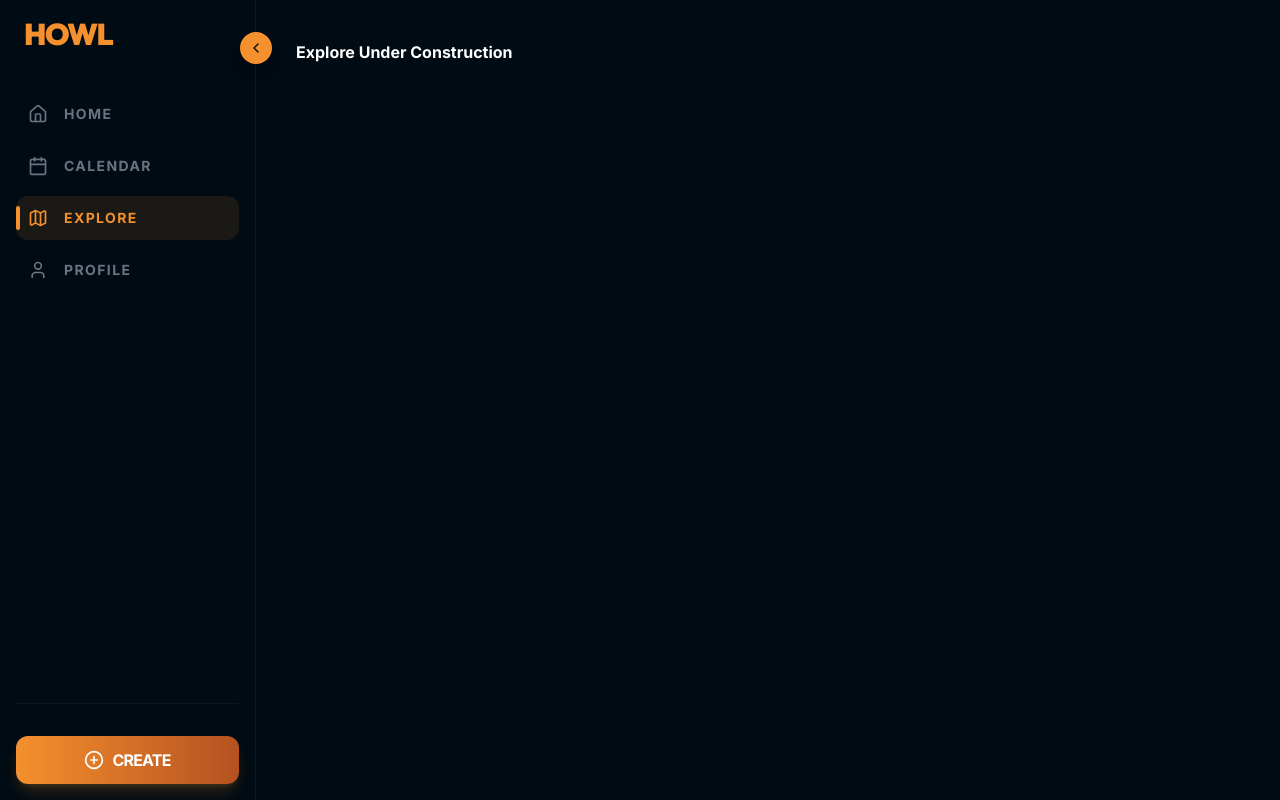
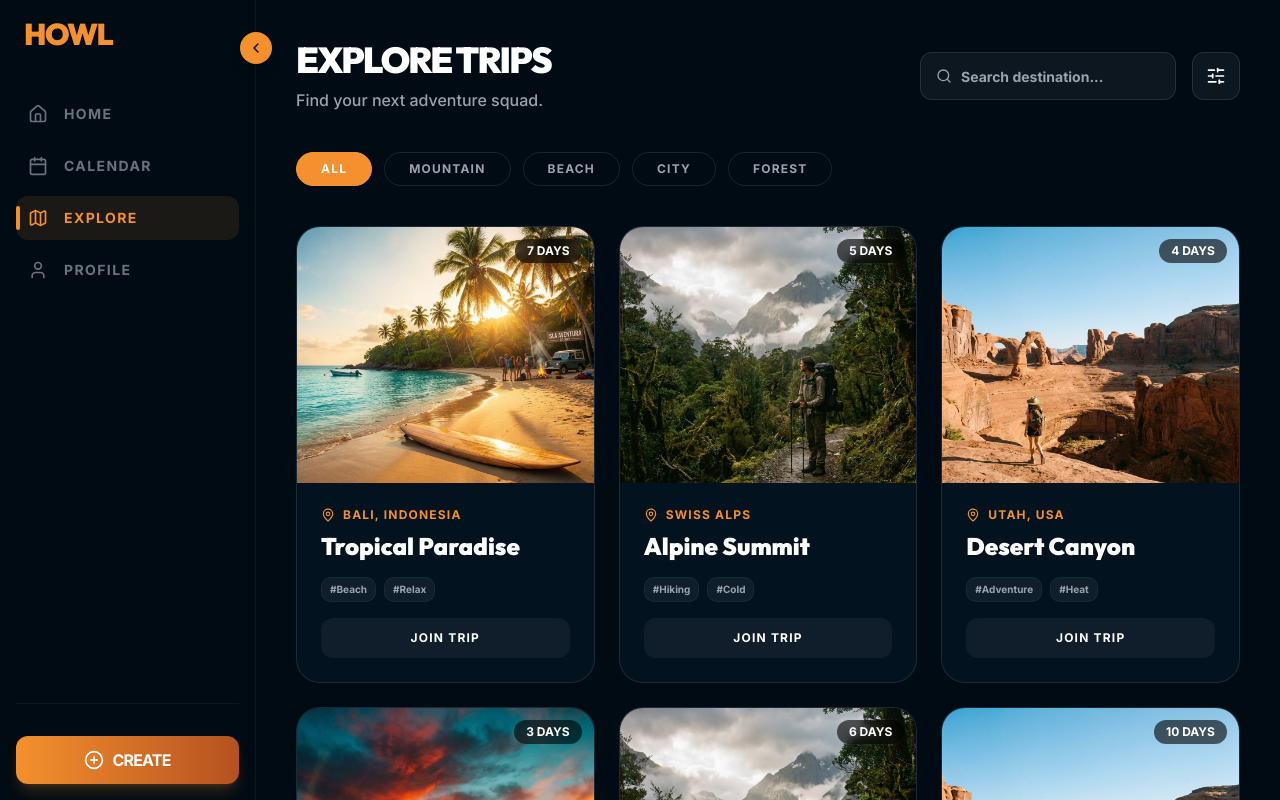
Before and after one commit to puffball0/Howl, a React app in the folder frontend/: page /explore in a window 1280 px wide. Built offline with nearby package versions, Linux system fonts and the light colour scheme; the HTML template or start-up script is replaced by a standard one.

Commit message:
Update files

```diff
--- a/frontend/src/App.tsx
+++ b/frontend/src/App.tsx
@@ -9,6 +9,7 @@ import { cn } from "./lib/utils";
 
 import MainLayout from "./layouts/MainLayout";
 import Home from "./pages/Home";
+import Explore from "./pages/Explore";
 
 function App() {
   const [loading, setLoading] = useState(true);
@@ -41,7 +42,7 @@ function App() {
             <Route path="/home" element={<Home />} />
             {/* Future routes will go here */}
             <Route path="/calendar" element={<div className="p-10 font-black">Calendar Under Construction</div>} />
-            <Route path="/explore" element={<div className="p-10 font-black">Explore Under Construction</div>} />
+            <Route path="/explore" element={<Explore />} />
             <Route path="/profile" element={<div className="p-10 font-black">Profile Under Construction</div>} />
           </Route>
 
--- /dev/null
+++ b/frontend/src/pages/Explore.tsx
@@ -0,0 +1,181 @@
+import { motion } from "framer-motion";
+import { Search, MapPin, SlidersHorizontal, Plus } from "lucide-react";
+import { useState } from "react";
+
+// Expanded Mock Data
+const allTrips = [
+    {
+        id: 1,
+        title: "Tropical Paradise",
+        location: "Bali, Indonesia",
+        duration: "7 Days",
+        image: "/images/trip-beach.png",
+        tags: ["Beach", "Relax"],
+    },
+    {
+        id: 2,
+        title: "Alpine Summit",
+        location: "Swiss Alps",
+        duration: "5 Days",
+        image: "/images/trip-mountain.png",
+        tags: ["Hiking", "Cold"],
+    },
+    {
+        id: 3,
+        title: "Desert Canyon",
+        location: "Utah, USA",
+        duration: "4 Days",
+        image: "/images/trip-desert.png",
+        tags: ["Adventure", "Heat"],
+    },
+    {
+        id: 4,
+        title: "Mystic Forest",
+        location: "Oregon, USA",
+        duration: "3 Days",
+        image: "/images/hero-sunset.png",
+        tags: ["Nature", "Camping"],
+    },
+    {
+        id: 5,
+        title: "Northern Lights",
+        location: "Reykjavik, Iceland",
+        duration: "6 Days",
+        image: "/images/trip-mountain.png", // Reusing for demo
+        tags: ["Cold", "Nature"],
+    },
+    {
+        id: 6,
+        title: "Safari Adventure",
+        location: "Kenya, Africa",
+        duration: "10 Days",
+        image: "/images/trip-desert.png", // Reusing for demo
+        tags: ["Wildlife", "Adventure"],
+    },
+    {
+        id: 7,
+        title: "Urban Explorer",
+        location: "Tokyo, Japan",
+        duration: "5 Days",
+        image: "/images/hero-sunset.png", // Reusing for demo
+        tags: ["City", "Food"],
+    },
+    {
+        id: 8,
+        title: "Island Hopping",
+        location: "Phuket, Thailand",
+        duration: "8 Days",
+        image: "/images/trip-beach.png", // Reusing for demo
+        tags: ["Beach", "Party"],
+    },
+];
+
+const filters = ["All", "Mountain", "Beach", "City", "Forest"];
+
+export default function Explore() {
+    const [selectedFilter, setSelectedFilter] = useState("All");
+
+    return (
+        <div className="min-h-full w-full bg-howl-navy text-white p-6 lg:p-10 pb-32">
+            {/* Header */}
+            <div className="flex flex-col lg:flex-row lg:items-center justify-between gap-6 mb-10">
+                <div>
+                    <h1 className="text-4xl font-heading font-black tracking-tighter mb-2">EXPLORE TRIPS</h1>
+                    <p className="text-gray-400 font-medium">Find your next adventure squad.</p>
+                </div>
+
+                {/* Search & Filter Controls */}
+                <div className="flex items-center gap-4 w-full lg:w-auto">
+                    <div className="relative flex-1 lg:w-64">
+                        <Search className="absolute left-4 top-1/2 -translate-y-1/2 w-4 h-4 text-gray-400" />
+                        <input
+                            type="text"
+                            placeholder="Search destination..."
+                            className="w-full h-12 pl-10 pr-4 bg-white/5 border border-white/10 rounded-xl text-sm font-bold focus:outline-none focus:border-howl-orange focus:ring-1 focus:ring-howl-orange transition-all"
+                        />
+                    </div>
+                    <button className="h-12 w-12 flex items-center justify-center bg-white/5 border border-white/10 rounded-xl hover:bg-howl-orange hover:border-howl-orange transition-colors">
+                        <SlidersHorizontal size={20} />
+                    </button>
+                </div>
+            </div>
+
+            {/* Filter Tabs */}
+            <div className="flex gap-3 mb-8 overflow-x-auto hide-scrollbar pb-2">
+                {filters.map((filter) => (
+                    <button
+                        key={filter}
+                        onClick={() => setSelectedFilter(filter)}
+                        className={`px-6 py-2 rounded-full text-xs font-bold uppercase tracking-widest border transition-all whitespace-nowrap ${selectedFilter === filter
+                            ? "bg-howl-orange border-howl-orange text-white"
+                            : "bg-transparent border-white/10 text-gray-400 hover:border-white/30"
+                            }`}
+                    >
+                        {filter}
+                    </button>
+                ))}
+            </div>
+
+            {/* Grid Layout */}
+            <div className="grid grid-cols-1 md:grid-cols-2 xl:grid-cols-3 2xl:grid-cols-4 gap-6">
+                {allTrips.map((trip, index) => (
+                    <motion.div
+                        key={trip.id}
+                        initial={{ opacity: 0, y: 20 }}
+                        animate={{ opacity: 1, y: 0 }}
+                        transition={{ delay: index * 0.05 }}
+                        className="bg-[#02121f] rounded-3xl overflow-hidden border border-white/10 flex flex-col group cursor-pointer hover:border-howl-orange/50 transition-colors relative"
+                    >
+                        <div className="h-64 relative overflow-hidden">
+                            <img
+                                src={trip.image}
+                                alt={trip.title}
+                                className="w-full h-full object-cover group-hover:scale-110 transition-transform duration-500"
+                            />
+                            <div className="absolute top-3 right-3 bg-black/60 backdrop-blur-sm px-3 py-1 rounded-full text-xs font-bold text-white uppercase">
+                                {trip.duration}
+                            </div>
+                        </div>
+                        <div className="flex-1 p-6 flex flex-col gap-4">
+                            <div>
+                                <div className="flex items-center gap-2 text-howl-orange text-xs font-bold uppercase tracking-widest mb-2">
+                                    <MapPin size={14} />
+                                    {trip.location}
+                                </div>
+                                <h3 className="text-2xl font-heading font-black text-white leading-tight">
+                                    {trip.title}
+                                </h3>
+                            </div>
+
+                            <div className="flex flex-wrap gap-2">
+                                {trip.tags.map(tag => (
+                                    <span key={tag} className="text-[10px] font-bold bg-white/5 text-gray-400 px-2 py-1 rounded-md border border-white/5">
+                                        #{tag}
+                                    </span>
+                                ))}
+                            </div>
+
+                            <button className="w-full py-3 mt-auto bg-white/5 hover:bg-howl-orange text-white rounded-xl font-bold uppercase tracking-widest text-xs transition-colors flex items-center justify-center gap-2 group-hover:bg-howl-orange">
+                                Join Trip
+                            </button>
+                        </div>
+                    </motion.div>
+                ))}
+
+                {/* Create New Card */}
+                <motion.div
+                    initial={{ opacity: 0, y: 20 }}
+                    animate={{ opacity: 1, y: 0 }}
+                    transition={{ delay: 0.5 }}
+                    className="min-h-[400px] border-2 border-dashed border-white/10 rounded-3xl flex flex-col items-center justify-center text-center p-6 cursor-pointer hover:border-howl-orange hover:bg-howl-orange/5 transition-all group"
+                >
+                    <div className="w-16 h-16 rounded-full bg-white/5 flex items-center justify-center mb-4 group-hover:scale-110 transition-transform text-howl-orange">
+                        <Plus size={32} />
+                    </div>
+                    <h3 className="text-xl font-heading font-bold mb-2">Create Your Own</h3>
+                    <p className="text-sm text-gray-500 max-w-[200px]">Start a new adventure and invite others to join.</p>
+                </motion.div>
+            </div>
+        </div>
+    );
+}
--- a/frontend/src/pages/Home.tsx
+++ b/frontend/src/pages/Home.tsx
@@ -1,6 +1,7 @@
 import { useState } from "react";
+import { Link } from "react-router-dom";
 import { motion } from "framer-motion";
-import { Search, MapPin, Calendar, Users, Briefcase, ChevronRight, Plus } from "lucide-react";
+import { Search, MapPin, ChevronRight, Plus } from "lucide-react";
 
 // Trip data (reusing same data but can be expanded)
 const suggestedTrips = [
@@ -92,9 +93,9 @@ export default function Home() {
                     <h2 className="text-2xl font-heading font-black text-white tracking-wider">
                         SUGGESTED FOR YOU
                     </h2>
-                    <button className="text-howl-orange text-sm font-bold uppercase tracking-widest hover:text-white transition-colors">
+                    <Link to="/explore" className="text-howl-orange text-sm font-bold uppercase tracking-widest hover:text-white transition-colors">
                         View All
-                    </button>
+                    </Link>
                 </div>
 
                 {/* Scroll Container */}
```
